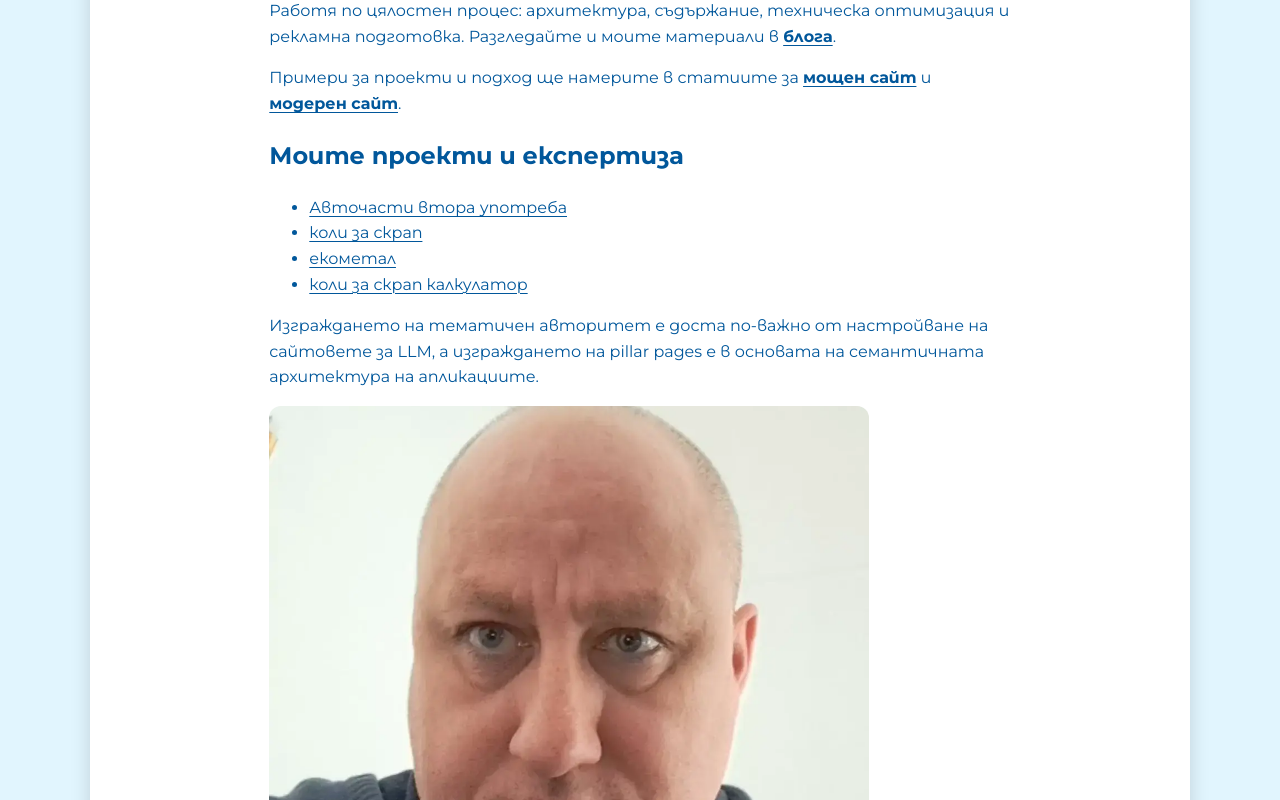
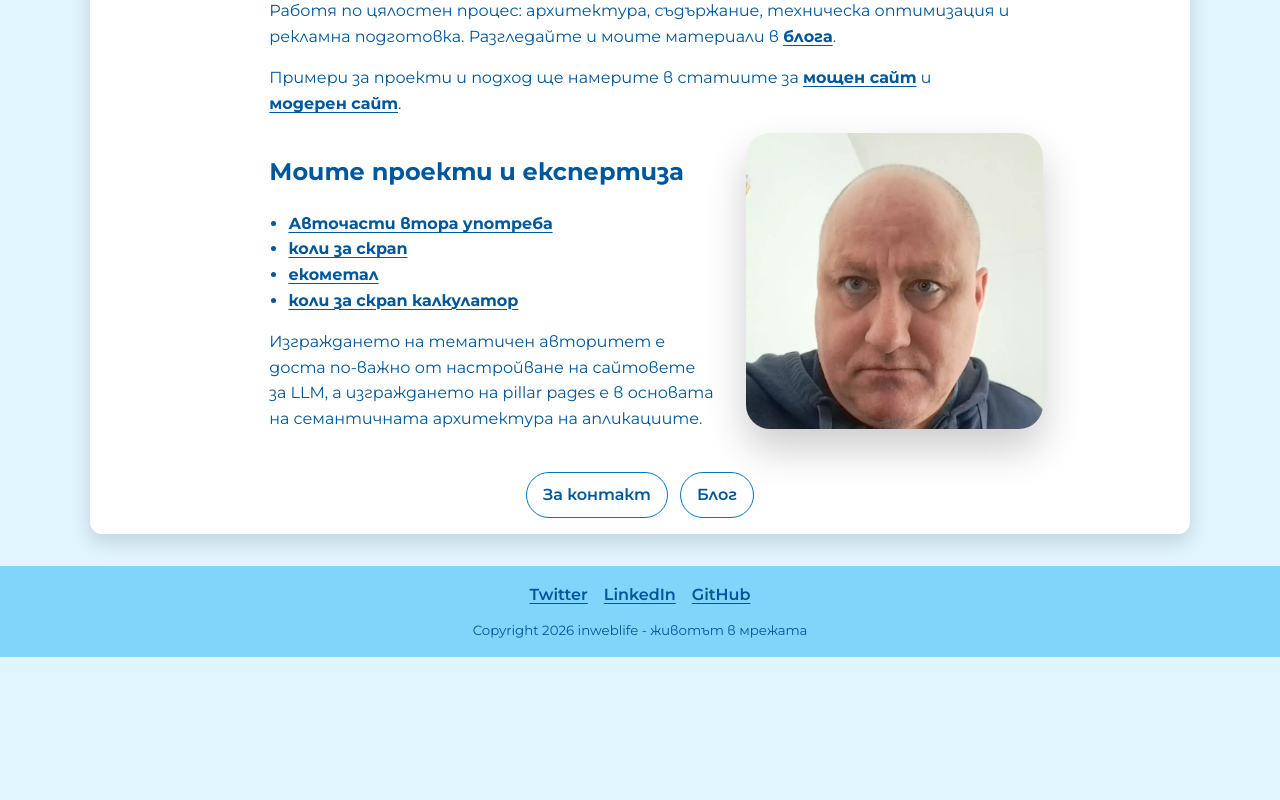
Before and after one commit to inweblife/inweblife, a Next.js app: page /about in a window 1280 px wide. Shown: the part 960-1760 px from the top of the page. After the commit the page ends 1617 px from the top, so only its background shows below. Built offline with nearby package versions, Linux system fonts and the light colour scheme; a web font is replaced by a local one.

Commit message:
added new styles

```diff
--- a/pages/about.js
+++ b/pages/about.js
@@ -42,28 +42,24 @@ const About = () => {
             <p>
               Работя по цялостен процес: архитектура, съдържание, техническа
               оптимизация и рекламна подготовка. Разгледайте и моите материали в{" "}
-              <Link href="/blog">
-                <strong>блога</strong>
-              </Link>
-              .
+              <Link href="/blog">блога</Link>.
             </p>
             <p>
               Примери за проекти и подход ще намерите в статиите за{" "}
-              <Link href="/powerful-site">
-                <strong>мощен сайт</strong>
-              </Link>{" "}
-              и{" "}
-              <Link href="/modern-site">
-                <strong>модерен сайт</strong>
-              </Link>
-              .
+              <Link href="/powerful-site">мощен сайт</Link> и{" "}
+              <Link href="/modern-site">модерен сайт</Link>.
             </p>
 
-            <section aria-labelledby="projects-expertise-title">
+            <section
+              className={styles.expertiseSection}
+              aria-labelledby="projects-expertise-title"
+            >
+              <div className={styles.expertiseContent}>
                 <h2 id="projects-expertise-title">Моите проекти и експертиза</h2>
-              <ul>
+                <ul className={styles.projectList}>
                   <li>
                     <a
+                      className={styles.projectLink}
                       href="https://carco.bg/"
                       target="_blank"
                       rel="noopener noreferrer"
@@ -73,6 +69,7 @@ const About = () => {
                   </li>
                   <li>
                     <a
+                      className={styles.projectLink}
                       href="https://kolazascrap.com/"
                       target="_blank"
                       rel="noopener noreferrer"
@@ -82,6 +79,7 @@ const About = () => {
                   </li>
                   <li>
                     <a
+                      className={styles.projectLink}
                       href="https://ecometal.bg/"
                       target="_blank"
                       rel="noopener noreferrer"
@@ -91,6 +89,7 @@ const About = () => {
                   </li>
                   <li>
                     <a
+                      className={styles.projectLink}
                       href="https://kolizascrap.com/"
                       target="_blank"
                       rel="noopener noreferrer"
@@ -104,9 +103,9 @@ const About = () => {
                   настройване на сайтовете за LLM, а изграждането на pillar pages
                   е в основата на семантичната архитектура на апликациите.
                 </p>
-            </section>
+              </div>
 
-            <figure className={styles.picture}>
+              <figure className={styles.expertiseMedia}>
                 <Image
                   src="/ivan.webp"
                   alt="Портрет на Иван Димитров"
@@ -116,6 +115,7 @@ const About = () => {
                   priority
                 />
               </figure>
+            </section>
           </article>
         </section>
 
--- a/styles/About.module.css
+++ b/styles/About.module.css
@@ -21,13 +21,6 @@
   border-radius: 10px;
 }
 
-.portrait {
-  width: min(100%, 600px);
-  aspect-ratio: 1 / 1;
-  object-fit: cover;
-  border-radius: 12px;
-}
-
 .title {
   margin: 1rem 0 0.2rem;
   font-size: clamp(1.6rem, 4vw, 2.3rem);
@@ -46,6 +39,69 @@
 .paragraph {
   max-width: 70ch;
   margin: 0 auto;
+}
+
+.paragraph a {
+  font-weight: 700;
+}
+
+.expertiseSection {
+  margin-top: 1rem;
+  display: flex;
+  flex-direction: column;
+  gap: 1.5rem;
+}
+
+.expertiseContent {
+  min-width: 0;
+}
+
+.projectList {
+  margin: 0.75rem 0;
+  padding-left: 1.2rem;
+}
+
+.projectLink {
+  font-weight: 700;
+  transition: color 0.2s ease, text-decoration-color 0.2s ease;
+}
+
+.projectLink:hover {
+  color: #01579b;
+  text-decoration: underline;
+}
+
+.expertiseMedia {
+  margin: 0;
+  display: flex;
+  justify-content: center;
+}
+
+.portrait {
+  width: 100%;
+  max-width: 320px;
+  aspect-ratio: 1 / 1;
+  object-fit: cover;
+  object-position: top;
+  border-radius: 24px;
+  box-shadow: 0 20px 40px rgba(0, 0, 0, 0.2);
+}
+
+@media (min-width: 48rem) {
+  .expertiseSection {
+    flex-direction: row;
+    align-items: flex-start;
+    gap: 2rem;
+  }
+
+  .expertiseContent {
+    flex: 0 0 60%;
+  }
+
+  .expertiseMedia {
+    flex: 0 0 40%;
+    justify-content: flex-end;
+  }
 }
 
 .cta {
```
Lines whose indentation alone changed are shown as unchanged.
